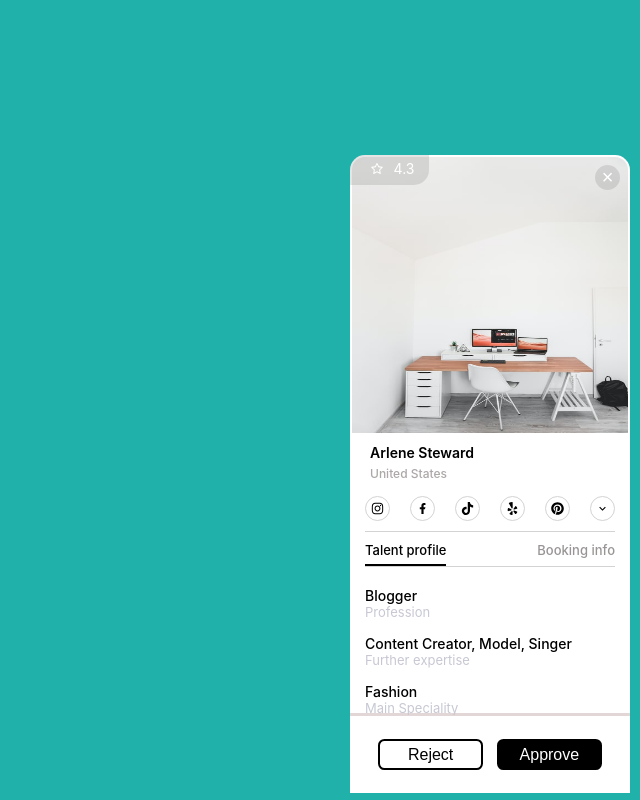
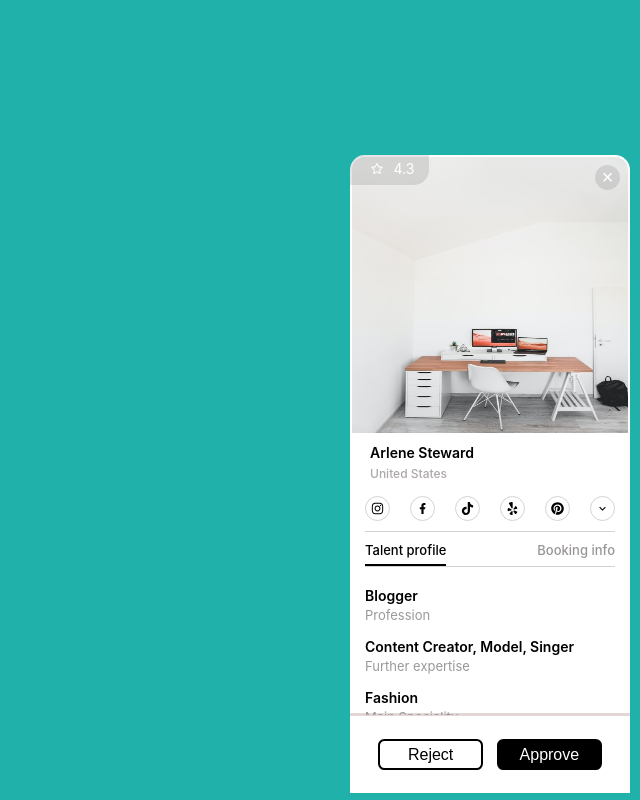
Before and after one commit to Zaibi727/Collection-of-Designs, a React (Create React App) app: page /1 in a window 1280 px wide. Shown: the whole page, without its empty margins (640-1280 px from the left). Built offline with nearby package versions, Linux system fonts and the light colour scheme.

Commit message:
Update modalwithtab.module.css

```diff
--- a/src/components/ModalWithTab/modalwithtab.module.css
+++ b/src/components/ModalWithTab/modalwithtab.module.css
@@ -4,14 +4,14 @@
     border-bottom: 3px solid lightgray;
 }
 .boldhead{
-    font-weight: 500;
+    font-weight: 600;
     font-size: 14px;
     margin-bottom: 8px;
 }
 .headContent{
     font-size: 13px;
-    margin-top: -8px;
-    color: #c7c8d3;
+    margin-top: -5px;
+    color: #999999;
 }
 .topdivbottomborder{
     border-bottom: 1px solid lightgray;
@@ -20,9 +20,15 @@
 }
 .blue{
     color: blue;
+    position: relative;
+    top: 2px;
+    right: 3px;
 }
 .green{
     color: green;
+    position: relative;
+    top: 2px;
+    right: 3px;
 }
 .agegender{
     width: 70%;
@@ -45,7 +51,7 @@
     margin-bottom: 15px;
 }
 .medianame{
-    color: #c7c8d3;
+    color: #999999;
     font-size: 14px;
 }
 .medialdetial{
```
